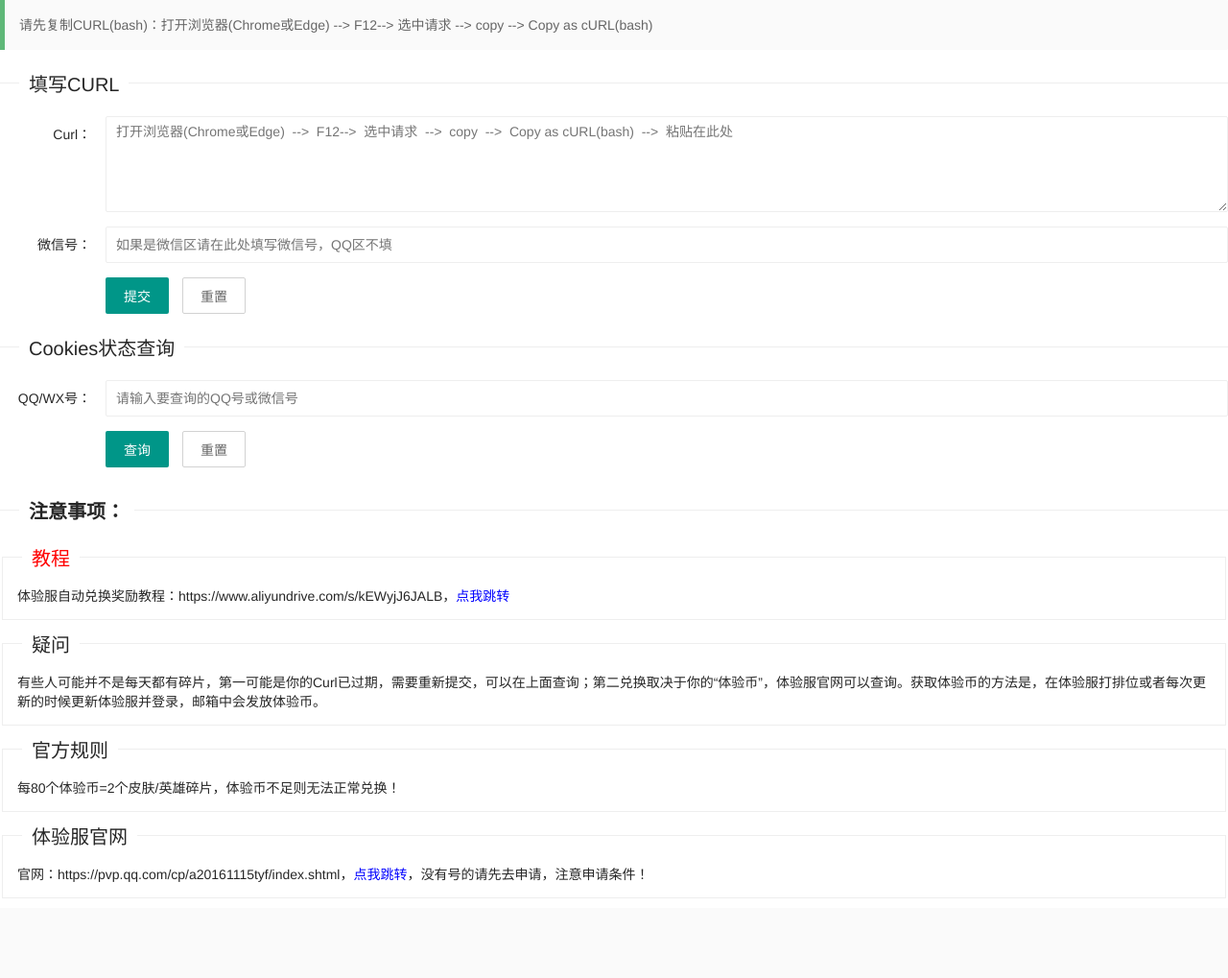
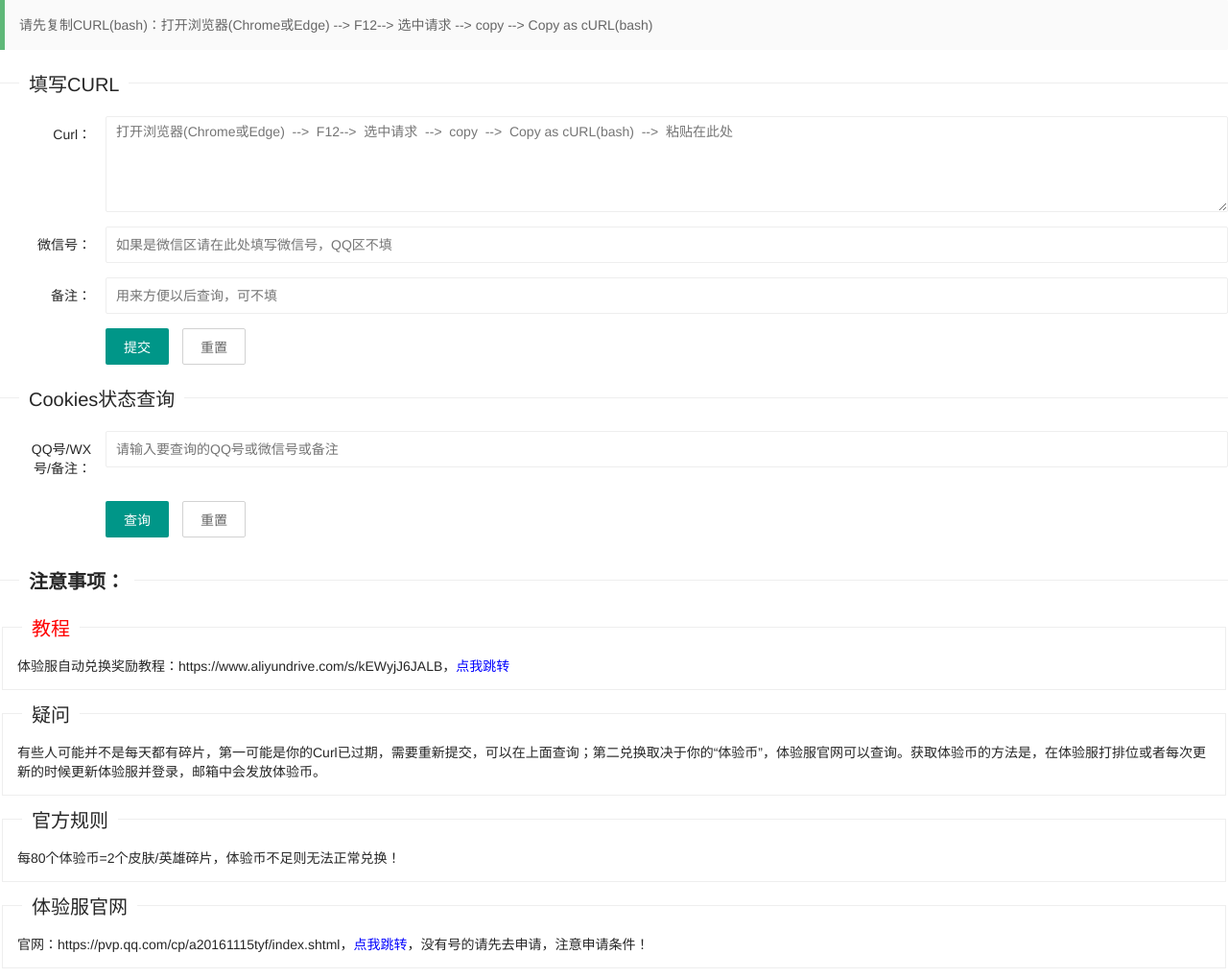
Before and after one commit to MuZiCul/WZRYTYF, a Flask app: page / in a window 1280 px wide. Shown: the whole page at 96% size. Before the commit the page ends 919 px from the top, so only its background shows below. Run offline with Flask 2, Linux system fonts and the light colour scheme; some libraries are stand-ins or nearby versions.

Commit message:
添加备注查询，优化部分bug

```diff
--- a/blueprints/index.py
+++ b/blueprints/index.py
@@ -7,6 +7,7 @@ from flask import Blueprint, render_template, request, jsonify
 
 from config.exts import db
 from config.models import CookiesModel
+from utils.utils import IsNull, IsNotNull
 
 bp = Blueprint('index', __name__, url_prefix='/')
 
@@ -20,11 +21,14 @@ def home():
 def get_curl():
     if request.method == 'POST':
         curl = request.form.get('curl')
+        if IsNull(curl):
+            return jsonify({'code': 400, 'msg': 'curl格式有误'})
         wx = request.form.get('wx')
+        remarks = request.form.get('remarks')
         curl_re_expression = re.compile("curl(.*?)--compressed", re.S) or re.compile("curl(.*?)--insecure", re.S)
         curl_result_list = re.findall(curl_re_expression, curl)
         if curl_result_list:
-            return curl2py(curl_result_list, wx)
+            return curl2py(curl_result_list, wx, remarks)
         else:
             return jsonify({'code': 400, 'msg': 'curl格式有误'})
     else:
@@ -34,9 +38,12 @@ def get_curl():
 @bp.route('/search', methods=['GET', 'POST'])
 def search():
     if request.method == 'POST':
-        qq = request.form.get('qq')
-        cookies = CookiesModel.query.filter_by(qq=qq).first()
-        if cookies is None:
+        keyword = request.form.get('keyword')
+        if IsNull(keyword):
+            return jsonify({'code': 400, 'msg': '前先填写关键字再查询！'})
+        cookies = CookiesModel.query.filter_by(qq=keyword).first()
+        cookies = cookies if IsNotNull(cookies) else CookiesModel.query.filter_by(remarks=keyword).first()
+        if IsNull(cookies):
             return jsonify({'code': 302})
         c_state = cookies.convertibility
         p_state = cookies.past_due
@@ -45,7 +52,7 @@ def search():
         return jsonify({'code': 400, 'msg': '系统错误'})
 
 
-def curl2py(curl_result_list, wx):
+def curl2py(curl_result_list, wx, remarks):
     try:
         if curl_result_list:
             curl_result = curl_result_list[0]
@@ -53,16 +60,20 @@ def curl2py(curl_result_list, wx):
             qq_re_expression = re.compile("ied_qq=(.*?);", re.S)
             qq_result_list = re.findall(qq_re_expression, curl_result)
             qq = qq_result_list[0][1:]
-            if qq[0] == '0':
+            if IsNotNull(qq) and qq[0] == '0':
                 qq = qq[1:]
             # 如果是wx登录，解析wx
             wx_re_expression = re.compile("wxcode=(.*?);", re.S)
             wx_result_list = re.findall(wx_re_expression, curl_result)
-            if len(wx_result_list)>0:
-                if wx == '' or wx == ' ' or len(wx)<1:
+            if IsNotNull(wx_result_list):
+                if IsNull(wx):
                     return jsonify({'code': 400, 'msg': '当前为微信Curl，请输入微信号！'})
                 else:
                     qq = wx
+            if IsNotNull(remarks):
+                cookies_remarks = CookiesModel.query.filter_by(remarks=remarks).first()
+                if IsNotNull(cookies_remarks) and cookies_remarks.qq != qq:
+                    return jsonify({'code': 400, 'msg': '当前备注已被占用！'})
             # 解析出请求Url
             url_re_expression = re.compile("(http.*?)'", re.S)
             url_result_list = re.findall(url_re_expression, curl_result)
@@ -94,13 +105,13 @@ def curl2py(curl_result_list, wx):
                 code = 400
             else:
                 if '恭喜您获得了礼包' in response_msg:
-                    msg = add_cookies(qq, url, headers, data_dict) + '，今日兑换成功！'
+                    msg = add_cookies(qq, url, headers, data_dict, remarks) + '，今日兑换成功！'
                     code = 200
                 elif '每天只能兑换一次该奖励' in response_msg:
-                    msg = add_cookies(qq, url, headers, data_dict) + '，今日已兑换！'
+                    msg = add_cookies(qq, url, headers, data_dict, remarks) + '，今日已兑换！'
                     code = 200
                 elif '体验币不足' in response_msg:
-                    msg = add_cookies(qq, url, headers, data_dict) + '，体验币不足！！'
+                    msg = add_cookies(qq, url, headers, data_dict, remarks) + '，体验币不足！！'
                     code = 200
                 else:
                     msg = 'Cookies有误，请重新登陆后获取curl！'
@@ -113,12 +124,12 @@ def curl2py(curl_result_list, wx):
         return jsonify({'code': 400, 'msg': '系统错误，错误代码：' + str(e)})
 
 
-def add_cookies(qq, url, headers, data_dict):
+def add_cookies(qq, url, headers, data_dict, remarks):
     headers_data = str(headers)
     data_data = str(data_dict)
     cookies = CookiesModel.query.filter_by(qq=qq).first()
-    if cookies is None:
-        cookies_model = CookiesModel(qq=qq, url=url, headers=headers_data, data=data_data, convertibility=0, past_due=0)
+    if IsNull(cookies):
+        cookies_model = CookiesModel(qq=qq, url=url, headers=headers_data, data=data_data, convertibility=0, past_due=0, remarks=remarks)
         db.session.add(cookies_model)
         db.session.commit()
         return '已添加'
@@ -128,5 +139,6 @@ def add_cookies(qq, url, headers, data_dict):
         cookies.data = data_data
         cookies.convertibility = 0
         cookies.past_due = 0
+        cookies.remarks = remarks
         db.session.commit()
         return '已更新'
--- a/config/models.py
+++ b/config/models.py
@@ -6,6 +6,7 @@ class CookiesModel(db.Model):
     __tablename__ = "cookies"
     id = db.Column(db.Integer, primary_key=True, autoincrement=True)
     qq = db.Column(db.String(100), nullable=False, unique=True)
+    remarks = db.Column(db.String(100), unique=True)
     url = db.Column(db.String(2000), nullable=False)
     headers = db.Column(db.String(20000), nullable=False)
     data = db.Column(db.String(20000), nullable=False)
--- a/templates/index.html
+++ b/templates/index.html
@@ -32,7 +32,13 @@
     <div class="layui-form-item">
         <label class="layui-form-label">微信号：</label>
         <div class="layui-input-block">
-            <input type="text" name="wx"  placeholder="如果是微信区请在此处填写微信号，QQ区不填" class="layui-input">
+            <input type="text" name="wx"  placeholder="如果是微信区请在此处填写微信号，QQ区不填" maxlength="20" class="layui-input">
+        </div>
+    </div>
+    <div class="layui-form-item">
+        <label class="layui-form-label">备注：</label>
+        <div class="layui-input-block">
+            <input type="text" name="remarks"  placeholder="用来方便以后查询，可不填" maxlength="20" class="layui-input">
         </div>
     </div>
     <div class="layui-form-item">
@@ -50,9 +56,9 @@
 
 <form class="layui-form" action="">
     <div class="layui-form-item">
-        <label class="layui-form-label">QQ/WX号：</label>
+        <label class="layui-form-label">QQ号/WX号/备注：</label>
         <div class="layui-input-block">
-            <input type="text" name="qq" lay-verify="required" lay-reqtext="QQ是必填项，岂能为空？" placeholder="请输入要查询的QQ号或微信号" class="layui-input">
+            <input type="text" name="keyword" lay-verify="required" lay-reqtext="请输入查询关键字！" maxlength="20" placeholder="请输入要查询的QQ号或微信号或备注" class="layui-input">
         </div>
     </div>
     <div class="layui-form-item">
@@ -104,7 +110,7 @@
             const curl_data = data.field
             $.ajax({
                 url: '/curl', method: 'post', data: {
-                    'curl': curl_data.curl, 'wx': curl_data.curl
+                    'curl': curl_data.curl, 'wx': curl_data.curl, 'remarks':curl_data.remarks
                 }, success: function (data) {
                     if (400 === data.code) {
                         layer.alert(data.msg, {
@@ -128,7 +134,7 @@
             const qq_data = data.field
             $.ajax({
                 url: '/search', method: 'post', data: {
-                    'qq': qq_data.qq
+                    'keyword': qq_data.keyword
                 }, success: function (data) {
                     if (200 === data.code) {
                         let msg = '';
```
Also changed, not shown: utils/utils.py (+14 -0 lines).
